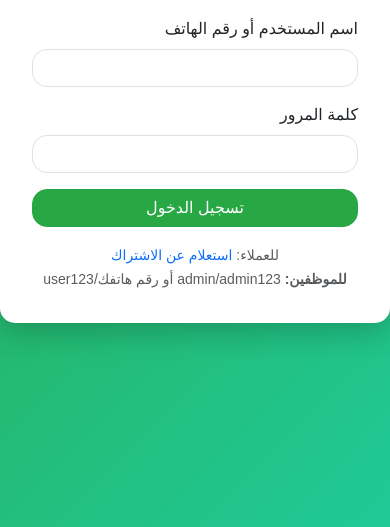
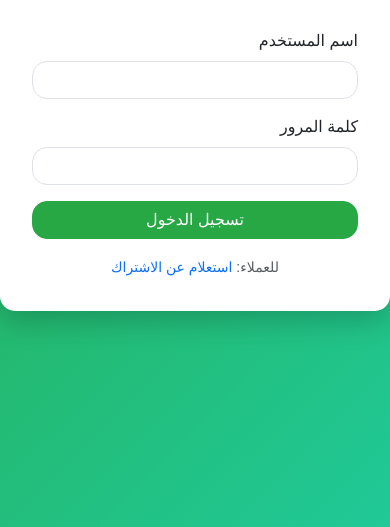
Before and after one commit to FLANsa/bigdiet-site, a website: page login.html in a window 390 px wide. Shown: the part 317-844 px from the top of the page. Drawn offline with nearby package versions, Linux system fonts and the light colour scheme.

Commit message:
Revert phone number login support
- Remove phone number login functionality
- Restore original login system with only admin/user credentials
- Revert form label back to 'اسم المستخدم'
- Remove phone number login instructions

```diff
--- a/login.html
+++ b/login.html
@@ -29,7 +29,7 @@
 
     <form id="loginForm" novalidate>
       <div class="mb-3">
-        <label for="username" class="form-label">اسم المستخدم أو رقم الهاتف</label>
+        <label for="username" class="form-label">اسم المستخدم</label>
         <input type="text" class="form-control" id="username" autocomplete="username" required />
       </div>
       <div class="mb-3">
@@ -43,8 +43,7 @@
 
     <div class="text-center mt-3">
       <small class="text-muted">
-        للعملاء: <a href="customer-portal.html" class="text-decoration-none">استعلام عن الاشتراك</a><br>
-        <strong>للموظفين:</strong> admin/admin123 أو رقم هاتفك/user123
+        للعملاء: <a href="customer-portal.html" class="text-decoration-none">استعلام عن الاشتراك</a>
       </small>
     </div>
   </div>
@@ -94,8 +93,7 @@
           localStorage.setItem('userRole', 'admin');
           localStorage.setItem('username', username);
           window.location.href = 'dashboard.html';
-        } else if ((username === 'user' && password === 'user123') ||
-                   (username.length === 10 && /^\d{10}$/.test(username) && password === 'user123')) {
+        } else if (username === 'user' && password === 'user123') {
           localStorage.setItem('isLoggedIn', 'true');
           localStorage.setItem('userRole', 'user');
           localStorage.setItem('username', username);
```
